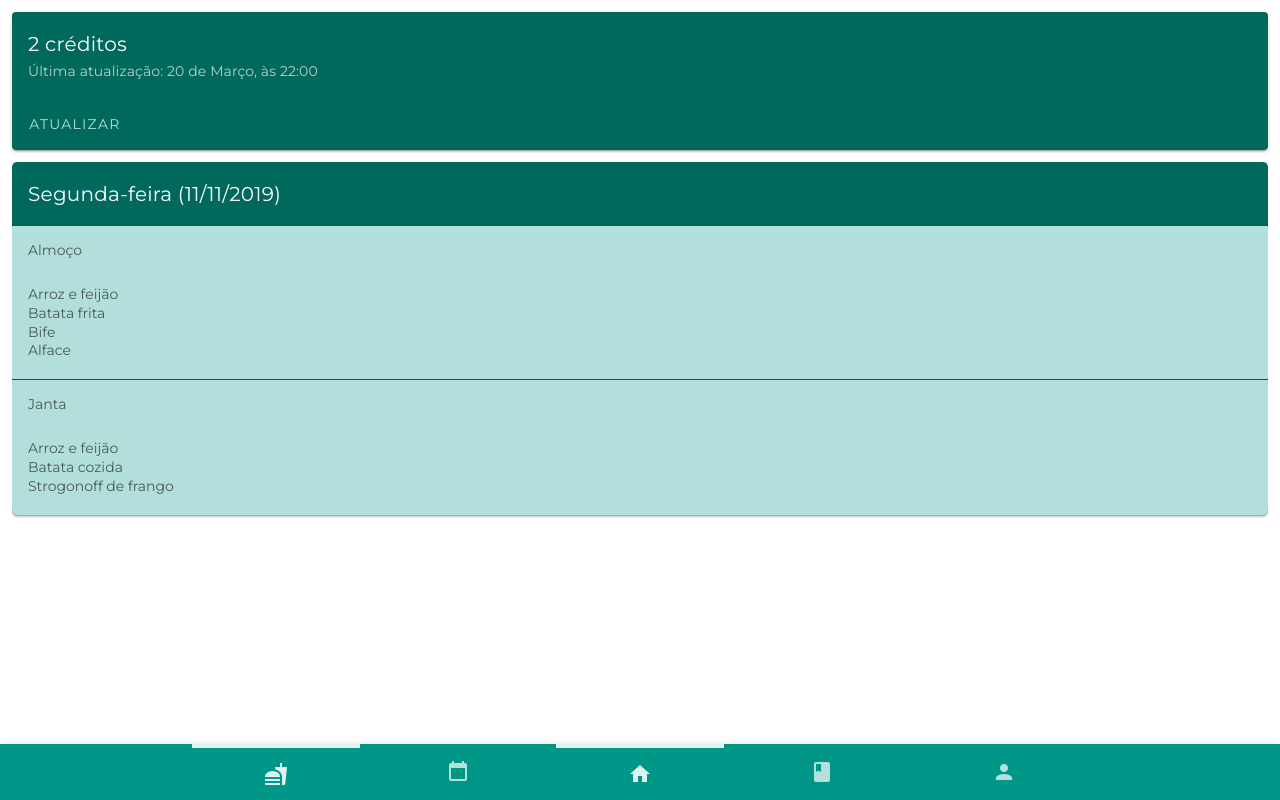
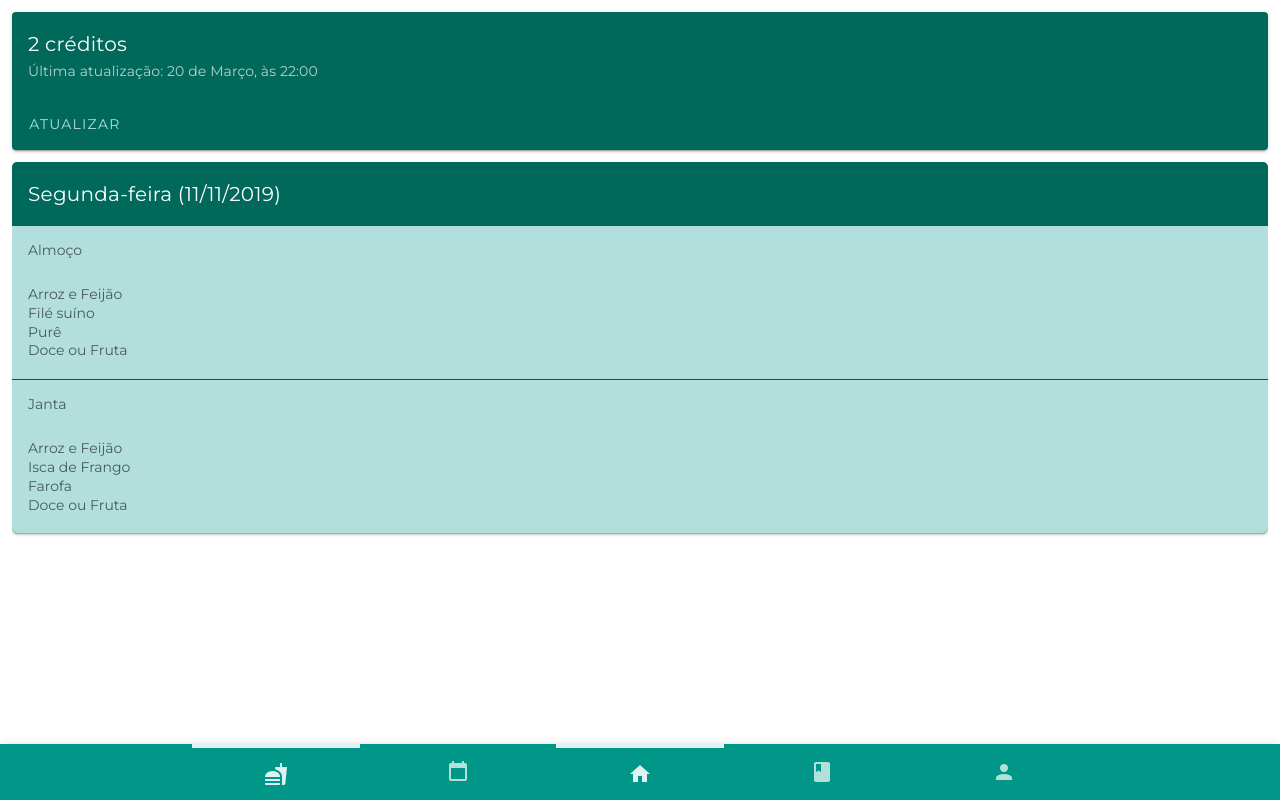
Before and after one commit to gucollaco/echo-front, a Nuxt app: page /food in a window 1280 px wide. Built offline with nearby package versions, Linux system fonts and the light colour scheme.

Commit message:
Food update progress

```diff
--- a/pages/food/index.vue
+++ b/pages/food/index.vue
@@ -3,13 +3,21 @@
     <v-row no-gutters>
       <v-col cols="12">
         <v-card color="primary darken-3" dark>
-          <v-card-title>2 créditos</v-card-title>
+          <v-card-title>{{ credits }} créditos</v-card-title>
           <v-card-subtitle v-text="lastUpdate"></v-card-subtitle>
           <v-card-actions>
-            <v-btn text color="primary lighten-4">
+            <v-btn text color="primary lighten-4" @click="loading = true">
               Atualizar
             </v-btn>
           </v-card-actions>
+          <v-progress-linear
+            :active="loading"
+            :indeterminate="loading"
+            absolute
+            bottom
+            height="6"
+            color="teal accent-4"
+          ></v-progress-linear>
         </v-card>
       </v-col>
     </v-row>
@@ -17,13 +25,13 @@
     <v-row class="mt-3" no-gutters>
       <v-col cols="12">
         <v-carousel hide-delimiters :show-arrows="false">
-          <v-carousel-item v-for="day in days" :key="day">
+          <v-carousel-item v-for="day in days" :key="day.name">
             <v-card
               color="primary darken-3"
               dark
               style="border-radius: 5px 5px 0px 0px"
             >
-              <v-card-title v-text="day"></v-card-title>
+              <v-card-title v-text="day.name"></v-card-title>
             </v-card>
             <v-card
               light
@@ -39,10 +47,18 @@
 
                 <v-list-item>
                   <v-list-item-content>
-                    <v-list-item-subtitle>Arroz e feijão</v-list-item-subtitle>
-                    <v-list-item-subtitle>Batata frita</v-list-item-subtitle>
-                    <v-list-item-subtitle>Bife</v-list-item-subtitle>
-                    <v-list-item-subtitle>Alface</v-list-item-subtitle>
+                    <v-list-item-subtitle>{{
+                      day.lunch.basic
+                    }}</v-list-item-subtitle>
+                    <v-list-item-subtitle>{{
+                      day.lunch.main
+                    }}</v-list-item-subtitle>
+                    <v-list-item-subtitle>{{
+                      day.lunch.garnish
+                    }}</v-list-item-subtitle>
+                    <v-list-item-subtitle>{{
+                      day.lunch.dessert
+                    }}</v-list-item-subtitle>
                   </v-list-item-content>
                 </v-list-item>
               </v-list>
@@ -58,33 +74,22 @@
 
                 <v-list-item>
                   <v-list-item-content>
-                    <v-list-item-subtitle>Arroz e feijão</v-list-item-subtitle>
-                    <v-list-item-subtitle>Batata cozida</v-list-item-subtitle>
-                    <v-list-item-subtitle
-                      >Strogonoff de frango</v-list-item-subtitle
-                    >
+                    <v-list-item-subtitle>{{
+                      day.dinner.basic
+                    }}</v-list-item-subtitle>
+                    <v-list-item-subtitle>{{
+                      day.dinner.main
+                    }}</v-list-item-subtitle>
+                    <v-list-item-subtitle>{{
+                      day.dinner.garnish
+                    }}</v-list-item-subtitle>
+                    <v-list-item-subtitle>{{
+                      day.dinner.dessert
+                    }}</v-list-item-subtitle>
                   </v-list-item-content>
                 </v-list-item>
               </v-list>
             </v-card>
-            <!-- <v-card
-                color="primary lighten-4"
-                style="border-radius: 0px 0px 0px 0px"
-              >
-                <v-card-text style="color: black">Almoço</v-card-text>
-                <v-card-text style="color: black"
-                  >Arroz<br />Bife<br />Alface<br
-                /></v-card-text>
-              </v-card>
-              <v-card
-                color="primary lighten-4"
-                style="border-radius: 0px 0px 0px 0px"
-              >
-                <v-card-text style="color: black">Janta</v-card-text>
-                <v-card-text style="color: black"
-                  >Arroz<br />Frango grelhado<br />Cenoura<br
-                /></v-card-text>
-              </v-card> -->
           </v-carousel-item>
         </v-carousel>
       </v-col>
@@ -95,16 +100,106 @@
 <script>
 export default {
   layout: "menu",
-  data: () => ({
-    lastUpdate: "Última atualização: 20 de Março, às 22:00",
-    days: [
-      "Segunda-feira (11/11/2019)",
-      "Terça-feira (12/11/2019)",
-      "Quarta-feira (13/11/2019)",
-      "Quinta-feira (14/11/2019)",
-      "Sexta-feira (15/11/2019)"
-    ]
-  })
+  data() {
+    return {
+      credits: 2,
+      loading: false,
+      lastUpdate: "Última atualização: 20 de Março, às 22:00",
+      days: [
+        {
+          name: "Segunda-feira (11/11/2019)",
+          lunch: {
+            basic: "Arroz e Feijão",
+            main: "Filé suíno",
+            garnish: "Purê",
+            dessert: "Doce ou Fruta"
+          },
+          dinner: {
+            basic: "Arroz e Feijão",
+            main: "Isca de Frango",
+            garnish: "Farofa",
+            dessert: "Doce ou Fruta"
+          }
+        },
+        {
+          name: "Terça-feira (12/11/2019)",
+          lunch: {
+            basic: "Arroz e Feijão",
+            main: "Filé grelhado",
+            garnish: "Mandioca",
+            dessert: "Doce ou Fruta"
+          },
+          dinner: {
+            basic: "Arroz e Feijão",
+            main: "Isca de Peixe",
+            garnish: "Farofa Doce",
+            dessert: "Doce ou Fruta"
+          }
+        },
+        {
+          name: "Quarta-feira (13/11/2019)",
+          lunch: {
+            basic: "Arroz e Feijão",
+            main: "Peixe grelhado",
+            garnish: "Purê de cenoura",
+            dessert: "Doce ou Fruta"
+          },
+          dinner: {
+            basic: "Arroz e Feijão",
+            main: "Isca Suína",
+            garnish: "Farofa de Banana",
+            dessert: "Doce ou Fruta"
+          }
+        },
+        {
+          name: "Quinta-feira (14/11/2019)",
+          lunch: {
+            basic: "Arroz e Feijão",
+            main: "Filé a milanesa",
+            garnish: "Batata sautê",
+            dessert: "Doce ou Fruta"
+          },
+          dinner: {
+            basic: "Arroz e Feijão",
+            main: "Carne moída",
+            garnish: "Cenoura",
+            dessert: "Doce ou Fruta"
+          }
+        },
+        {
+          name: "Sexta-feira (15/11/2019)",
+          lunch: {
+            basic: "Arroz e Feijão",
+            main: "Filé bovino",
+            garnish: "Batata frita",
+            dessert: "Doce ou Fruta"
+          },
+          dinner: {
+            basic: "Arroz e Feijão",
+            main: "Frango em cubos",
+            garnish: "Mandioca",
+            dessert: "Doce ou Fruta"
+          }
+        }
+      ]
+    }
+  },
+  watch: {
+    loading(val) {
+      if (!val) return
+
+      setTimeout(() => {
+        this.loading = false
+        this.lastUpdate = `Última atualização: 13 de Novembro, às 21:00`
+        this.credits = 3
+      }, 3000)
+    }
+  },
+  methods: {
+    bla() {
+      console.log("oi")
+    }
+  }
 }
 </script>
 
```
